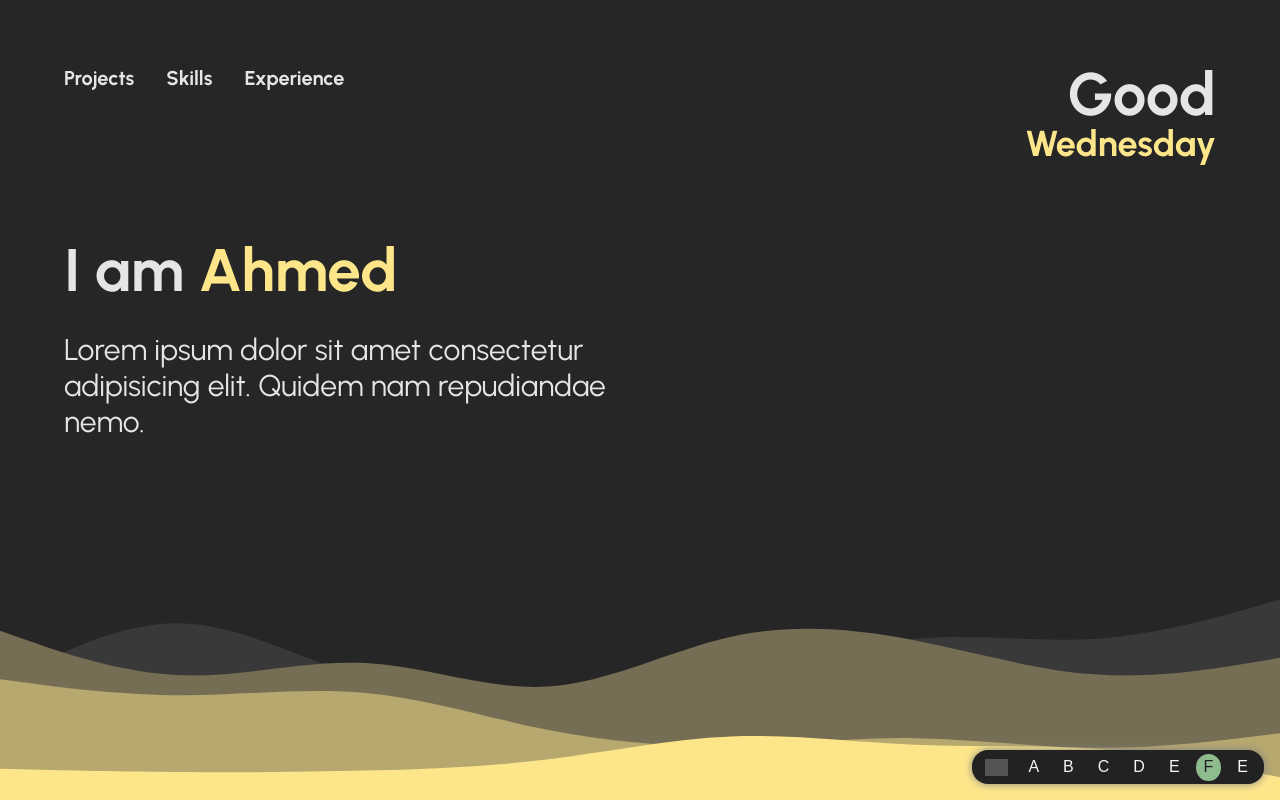
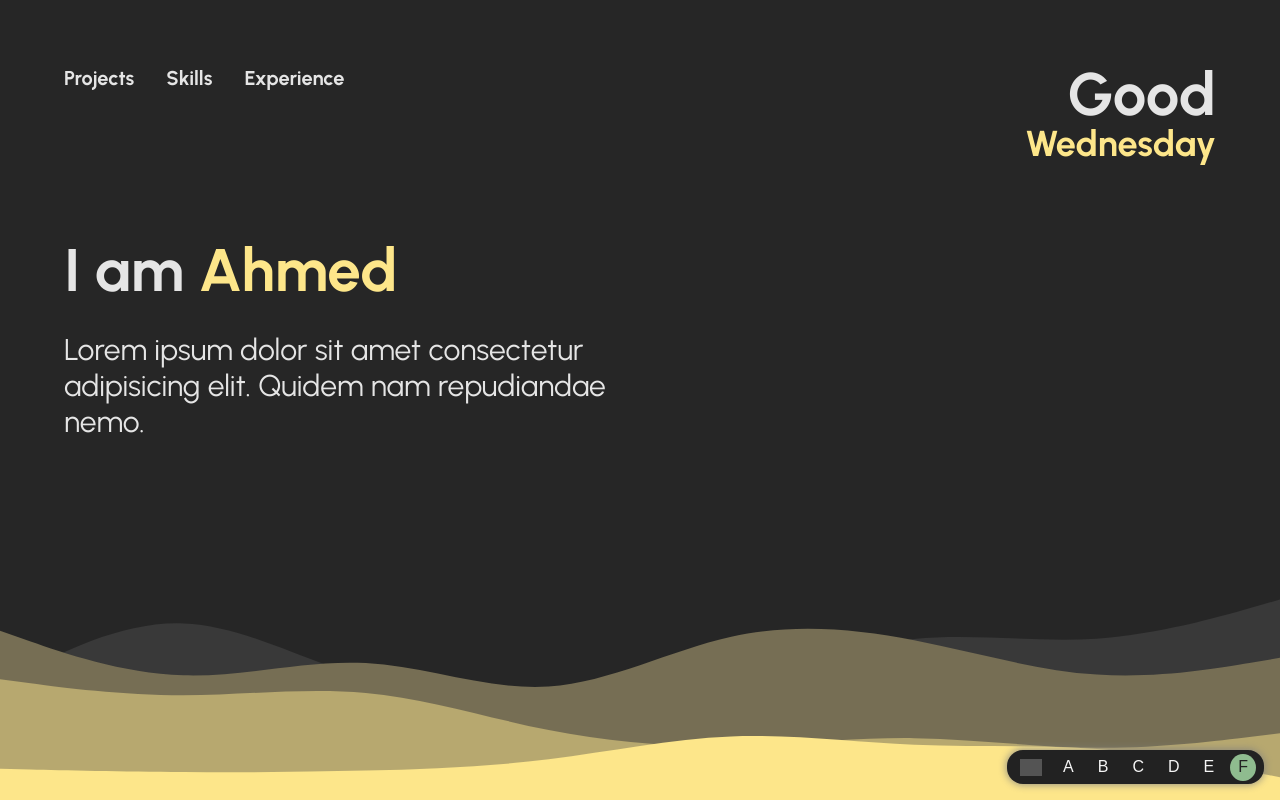
Before and after one commit to ahme-dev/portfolio-yellow, a Vue app: page / in a window 1280 px wide. Shown: the top 800 px of the page. Built offline with nearby package versions, Linux system fonts and the light colour scheme; grey boxes are pictures that could not be loaded.

Commit message:
fix: remove wrong link

```diff
--- a/src/components/Version.vue
+++ b/src/components/Version.vue
@@ -12,7 +12,6 @@
     <a class="vlink" href="https://d.ahmed.systems"> D </a>
     <a class="vlink" href="https://e.ahmed.systems"> E </a>
     <a class="selected" href="https://f.ahmed.systems"> F </a>
-    <a class="vlink" href="https://e.ahmed.systems"> E </a>
   </div>
 </template>
 
```
